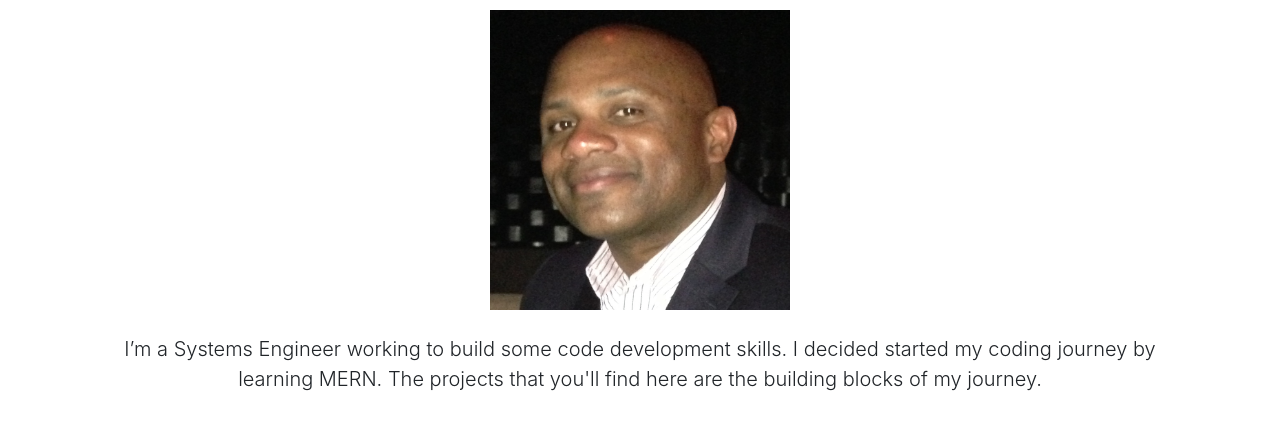
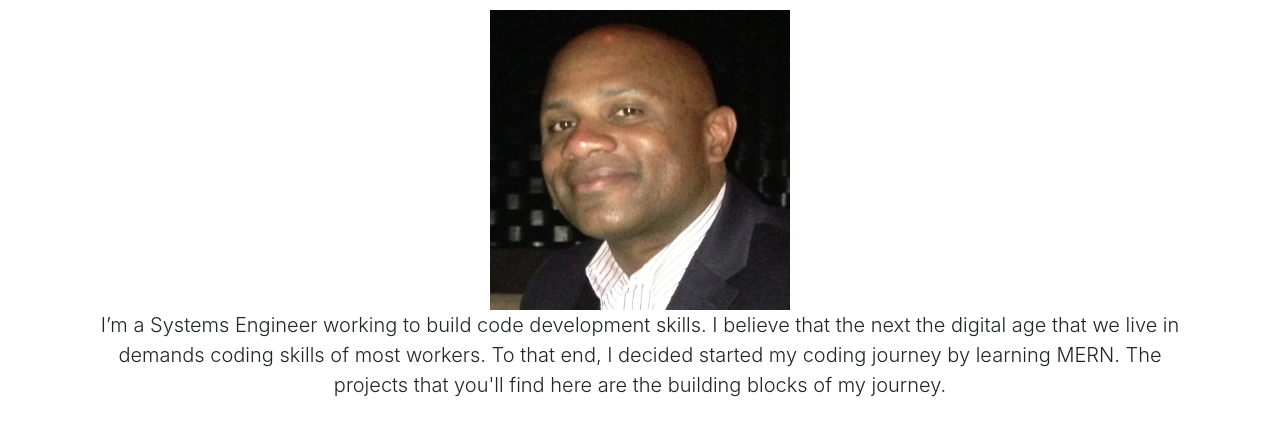
Before and after one commit to yauntee/yauntee.github.io, a website: page index.html in a window 1280 px wide. Shown: the part 174-610 px from the top of the page. Drawn offline with Linux system fonts and the light colour scheme.

Commit message:
Update index.html

```diff
--- a/index.html
+++ b/index.html
@@ -51,9 +51,7 @@
       <div class="col-lg-12 text-center">
         <h1 class="mt-5">Bio</h1><br>
         <img src="Mypic.JPG" alt="Bio Pic" width="300" height="300">
-        <br>
-        <br>
-        <p class="lead">I’m a Systems Engineer working to build some code development skills. I decided started my coding journey by learning MERN. The projects that you'll find here are the building blocks of my journey.</p>
+        <br><p class="lead">I’m a Systems Engineer working to build code development skills. I believe that the next the digital age that we live in demands coding skills of most workers. To that end, I decided started my coding journey by learning MERN. The projects that you'll find here are the building blocks of my journey.</p>
       </div>
     </div>
   </div>
```
